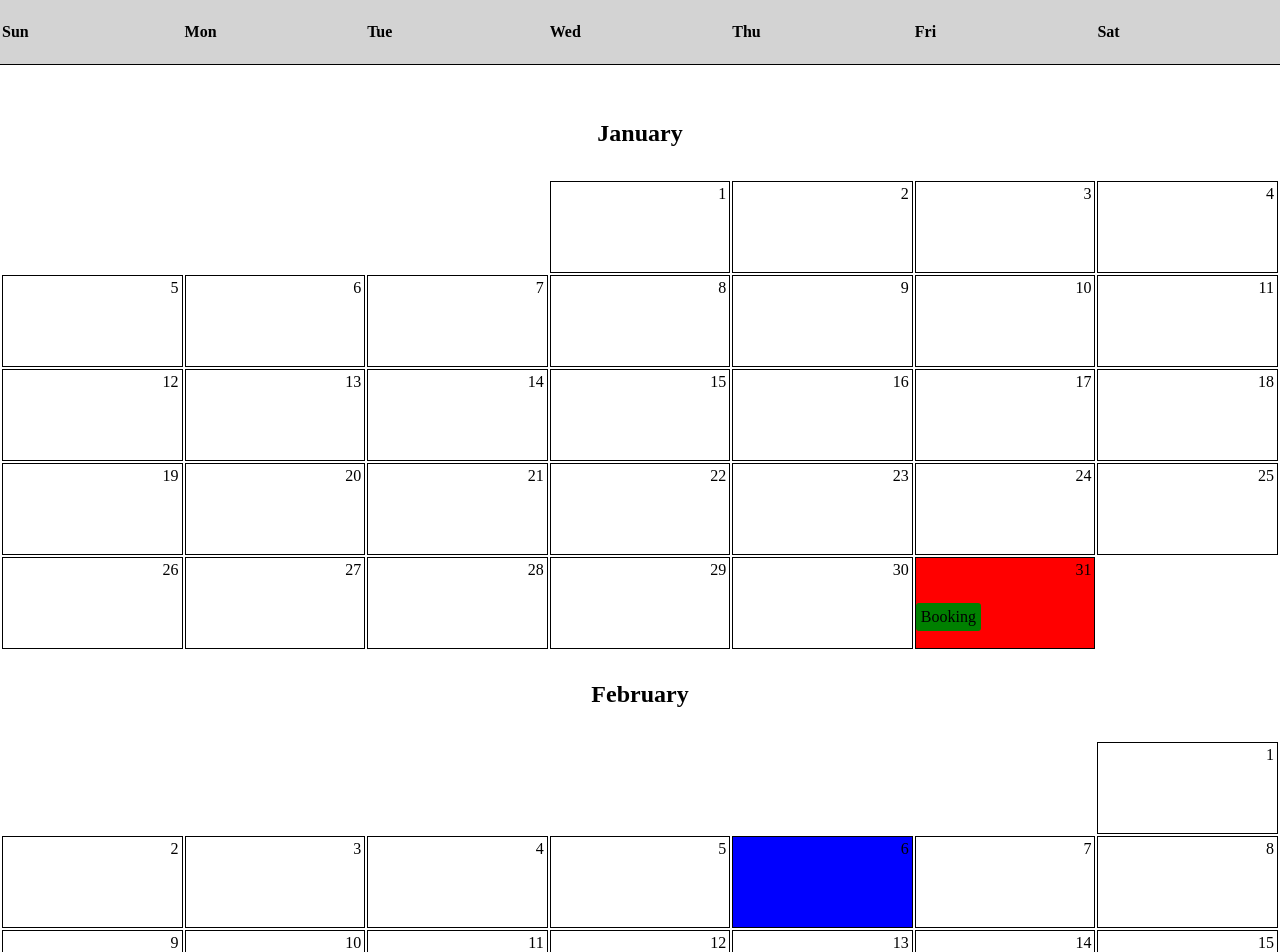
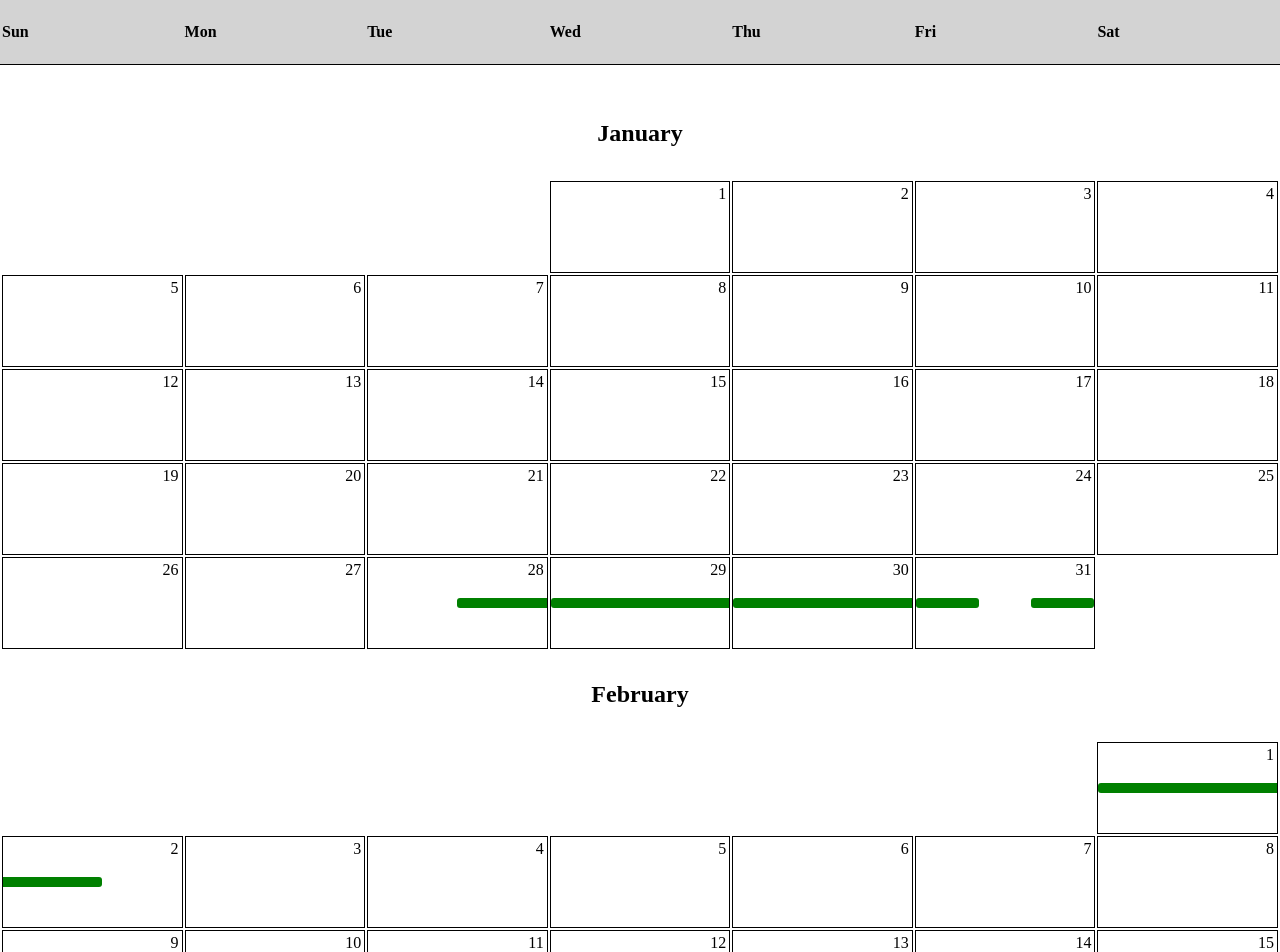
Before and after one commit to paesvitor/dashboard-calendar, a React (Create React App) app: page / in a window 1280 px wide. Shown: the top 952 px of the page. Built offline with nearby package versions, Linux system fonts and the light colour scheme.

Commit message:
Add event timeline drawer

```diff
--- a/src/App.tsx
+++ b/src/App.tsx
@@ -2,7 +2,20 @@ import React from 'react';
 import CalendarContainer from './components/CalendarContainer';
 
 function App() {
-  return <CalendarContainer />
+  const events = [
+    {
+      start: '2020-01-28',
+      end: '2020-01-31',
+      id: 38
+    },
+    {
+      start: '2020-01-31',
+      end: '2020-02-02',
+      id: 1
+    }
+  ]
+
+  return <CalendarContainer events={events} />
 }
 
 
--- a/src/components/CalendarContainer/index.tsx
+++ b/src/components/CalendarContainer/index.tsx
@@ -1,23 +1,20 @@
 import moment from 'moment'
-import React, { useState } from 'react';
+import React, { useMemo, useState } from 'react';
 import { useStyles } from './styles';
 import clsx from 'clsx';
 
-const events = [
-    {
-        start: '2020-03-20',
-        end: '2020-04-03',
-        id: 389
-    },
+interface Event {
+    start: string;
+    end: string;
+    id: number;
+}
 
-    {
-        start: '2020-01-31',
-        end: '2020-02-06',
-        id: 1
-    }
-]
+interface Props {
+    events: Event[]
+}
 
-function CalendarContainer() {
+function CalendarContainer(props: Props) {
+    const { events } = props;
     //State
     // const [dateObject, setDateObject] = useState<Moment>(moment().set('month', 3));
     // const [blankElements, setBlankElements] = useState<(Element | JSX.Element)[]>([])
@@ -44,6 +41,50 @@ function CalendarContainer() {
         );
     });
 
+    function getDatesInRage(date1: string, date2: string) {
+        let dates = [];
+        let startDate = moment(date1, 'YYYY-MM-DD');
+        let finishDate = moment(date2, 'YYYY-MM-DD');
+        dates.push(startDate.format('YYYY-MM-DD'));
+
+        while (!startDate.isSame(finishDate)) {
+            startDate = startDate.add(1, 'days');
+            dates.push(startDate.format('YYYY-MM-DD'));
+        }
+
+        return dates;
+    }
+
+    const eventsRanges: any = useMemo(() => {
+        const obj: any = {};
+
+        // eslint-disable-next-line array-callback-return
+        events.map(event => {
+            obj[event.id] = {
+                datesInRange: getDatesInRage(event.start, event.end)
+            }
+        });
+
+        return obj;
+    }, [events]);
+
+    const eventsRanges2: any = useMemo(() => {
+        const obj: any = {};
+
+        // eslint-disable-next-line array-callback-return
+        events.map(event => {
+            const day = {
+
+            }
+
+            obj[event.id] = {
+                datesInRange: getDatesInRage(event.start, event.end)
+            }
+        });
+
+        return obj;
+    }, [events])
+
     function firstDayOfMonth(month: number): number {
         const dateObject = moment().set('month', month);
         return Number(moment(dateObject).startOf('month').format('d'));
@@ -61,6 +102,8 @@ function CalendarContainer() {
 
     function fillDaysInMonth(month: number) {
         const dateObject = moment().set('month', month).set('year', 2020);
+        const tempDatesThatHasEvents = Object.keys(eventsRanges).map(key => [...eventsRanges[key].datesInRange]);
+        const datesThatHasEvents = tempDatesThatHasEvents.concat.apply([], tempDatesThatHasEvents);
 
         let arr = [];
 
@@ -68,14 +111,18 @@ function CalendarContainer() {
             let dayHasEventStart = false;
             let dayHasEventEnd = false;
             let eventEndDate = '';
-            let tempEvent: any = null;
             const dayFormated = dateObject.set('date', d).format('YYYY-MM-DD');
+            let dayHasFinishAndStartDate = datesThatHasEvents.map((i: any) => i === dayFormated).filter(i => i).length === 2;;
+            let eventsThatDay: any = [];
 
             events.map(event => {
+                if (eventsRanges[event.id].datesInRange.includes(dayFormated)) {
+                    eventsThatDay.push(event)
+                }
+
                 if (event.start === dayFormated) {
                     dayHasEventStart = true;
                     eventEndDate = event.end;
-                    tempEvent = event;
                 } else if (event.end === dayFormated) {
                     dayHasEventEnd = true
                 }
@@ -92,14 +139,20 @@ function CalendarContainer() {
                     {d}
                 </div>
 
-                {dayHasEventStart &&
-                    <div
-                        data-eventid={tempEvent.id}
+                <div className={classes.eventsWrapper}>
+                    {eventsThatDay.map((event: any) => <div
+                        data-eventid={event.id}
                         data-eventend={eventEndDate}
-                        className={classes.eventTimeline}
-                        onClick={(e) => handleClickEvent(e, tempEvent)}>
-                        Booking
-                </div>}
+                        className={clsx(
+                            classes.eventTimeline,
+                            dayHasEventEnd && classes.eventEnd,
+                            dayHasEventStart && classes.eventStart,
+                            dayHasFinishAndStartDate && classes.eventStartAndEventEnd
+                        )}
+                        onClick={(e) => handleClickEvent(e, event)}>
+
+                    </div>)}
+                </div>
             </td>
             arr.push(element);
         }
--- a/src/components/CalendarContainer/styles.ts
+++ b/src/components/CalendarContainer/styles.ts
@@ -47,6 +47,7 @@ export const useStyles = makeStyles({
       flex: 'none',
       position: 'relative',
       cursor: 'pointer',
+      overflow: 'hidden',
 
       '&:hover': {
         backgroundColor: 'mistyrose'
@@ -59,6 +60,12 @@ export const useStyles = makeStyles({
     right: 3
   },
 
+  eventsWrapper: {
+    display: 'flex',
+    alignItems: 'center',
+    justifyContent: 'space-between'
+  },
+
   eventTimeline: {
     position: 'absolute',
     left: 0,
@@ -66,15 +73,32 @@ export const useStyles = makeStyles({
     padding: 5,
     cursor: 'pointer',
     borderRadius: 3,
-    zIndex: 3
+    zIndex: 3,
+    width: '100%'
   },
 
+  eventStartAndEventEnd: {
+    position: 'relative',
+    width: '30%',
+    left: 'unset !important'
+  },
+
+  eventStart: {
+    left: '50%'
+  },
+
+  eventEnd: {
+    left: '-50%'
+  },
+
+
+
   dayHasEventStart: {
-    backgroundColor: 'red'
+    // backgroundColor: 'red'
   },
 
   dayHasEventEnd: {
-    backgroundColor: 'blue'
+    // backgroundColor: 'blue'
   },
 
   emptyDay: {
```
